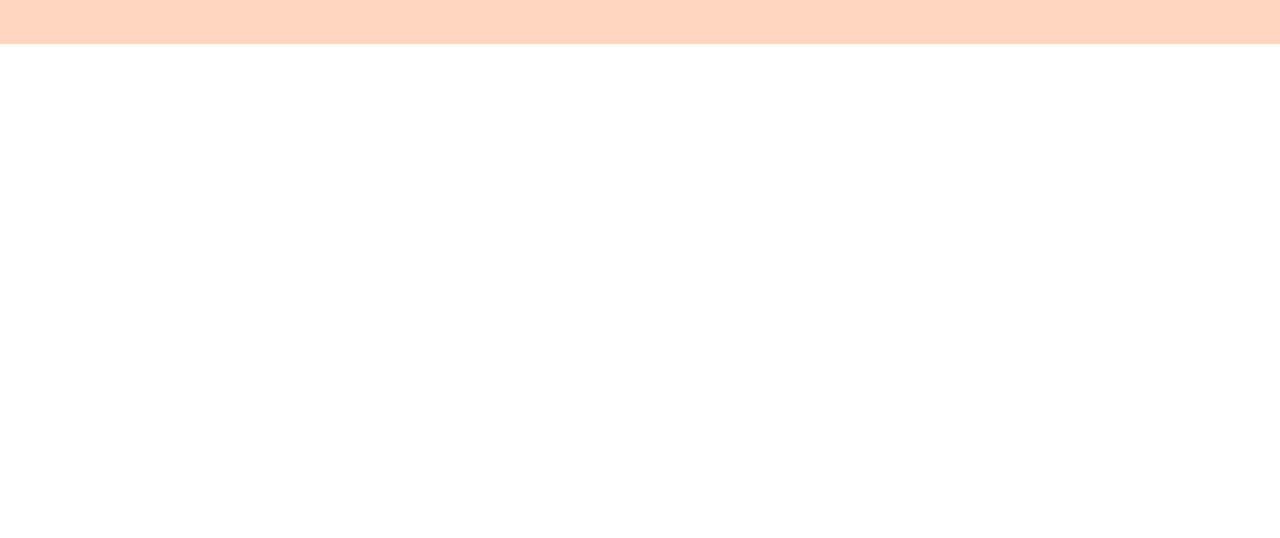
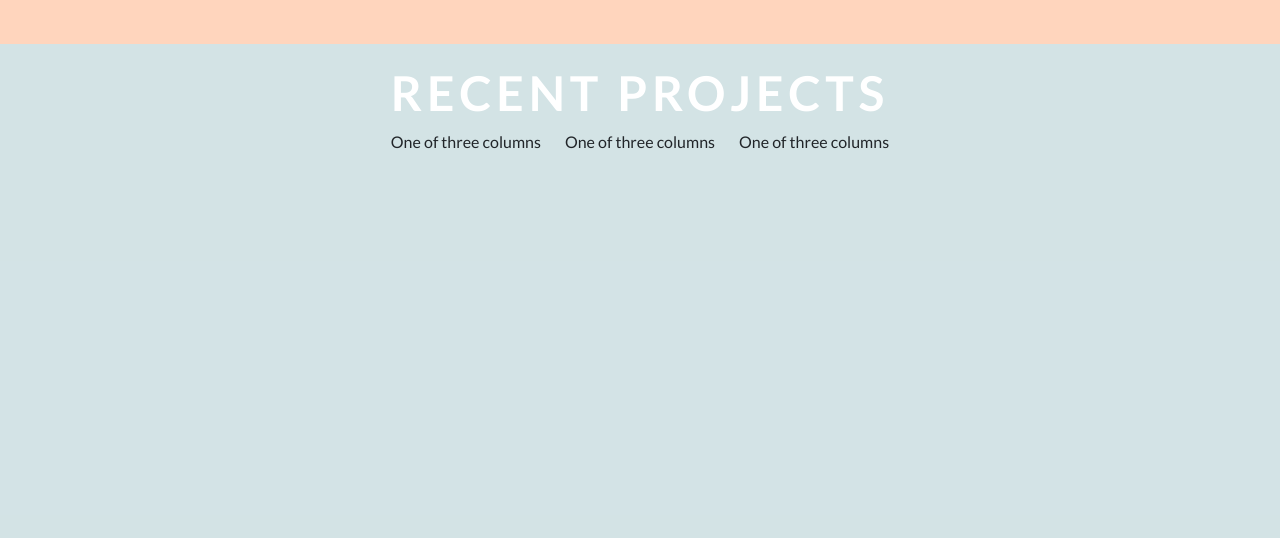
Before and after one commit to vzm5/vzm5.github.io, a plain HTML site: page index.html in a window 1280 px wide. Shown: the part 756-1294 px from the top of the page. Before the commit the page ends 800 px from the top, so only its background shows below. Drawn offline with nearby package versions, Linux system fonts and the light colour scheme.

Commit message:
add recent projects section

```diff
--- a/index.html
+++ b/index.html
@@ -37,7 +37,38 @@
         </div>
     </div>
 
-    <!--Footer-->
+    <!--Projects-->
+
+
+
+        <div class="container-fluid projects">
+            <div class="row">
+                <div class="col">
+                    <div class="row">
+                        <div class="col">
+                            <h2>Recent Projects</h2>
+                        </div>
+                    </div>
+                    <div class="row">
+                        <div class="col-sm">
+                            One of three columns
+                        </div>
+                        <div class="col-sm">
+                            One of three columns
+                        </div>
+                        <div class="col-sm">
+                            One of three columns
+                        </div>
+                    </div>
+                </div>
+
+
+
+
+            </div>
+        </div>
+
+    <!--Socials-->
     <div class="socials">
         <a href="http://linkedin.com/in/vzm5"> <svg xmlns="http://www.w3.org/2000/svg" width="40" height="40" fill="#77A8B2" class="bi bi-linkedin" viewBox="0 0 16 16">
             <path d="M0 1.146C0 .513.526 0 1.175 0h13.65C15.474 0 16 .513 16 1.146v13.708c0 .633-.526 1.146-1.175 1.146H1.175C.526 16 0 15.487 0 14.854V1.146zm4.943 12.248V6.169H2.542v7.225h2.401zm-1.2-8.212c.837 0 1.358-.554 1.358-1.248-.015-.709-.52-1.248-1.342-1.248-.822 0-1.359.54-1.359 1.248 0 .694.521 1.248 1.327 1.248h.016zm4.908 8.212V9.359c0-.216.016-.432.08-.586.173-.431.568-.878 1.232-.878.869 0 1.216.662 1.216 1.634v3.865h2.401V9.25c0-2.22-1.184-3.252-2.764-3.252-1.274 0-1.845.7-2.165 1.193v.025h-.016a5.54 5.54 0 0 1 .016-.025V6.169h-2.4c.03.678 0 7.225 0 7.225h2.4z"/>
--- a/styles.css
+++ b/styles.css
@@ -6,9 +6,7 @@ body{
     overflow-x: hidden;
     font-family: "Lato", sans-serif;
     background-color: whitesmoke;
-    background: url(images/bg-1.png) no-repeat;
-    background-size: cover;
-    background-position: top;
+
 }
 
 .navbar{
@@ -33,7 +31,8 @@ body{
 /*Body*/
 .body{
     height: 700px;
-
+    background: url(images/bg-1.png) no-repeat;
+    background-size: cover;
 }
 .main-content{
     margin-top: 100px;
@@ -58,16 +57,31 @@ h1{
     font-size: 24px;
     font-family: "Lato", sans-serif;
     text-transform: uppercase;
+    letter-spacing: 0.2em;
+    font-weight: 400;
+
+}
+/*Projects*/
+.projects{
+    height: 500px;
+    background-color: rgba(197,220,223,0.7);
+    display: flex;
+    justify-content: center;
+}
+h2{
+    margin-top: 20px;
+    color: #fff;
+    font-size: 48px;
+    font-family: "Lato", sans-serif;
+    text-transform: uppercase;
     letter-spacing: 0.1em;
     font-weight: 700;
-
 }
 /*Socials*/
 .socials{
     display: flex;
     justify-content: center;
-    margin-top: -100px;
-
+    background-color: rgba(197,220,223,0.7);
 }
 
 svg{
```
